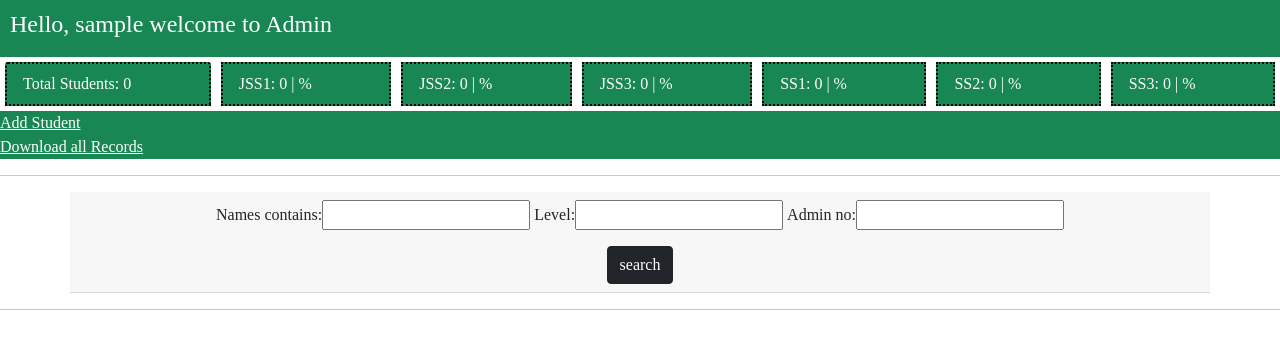
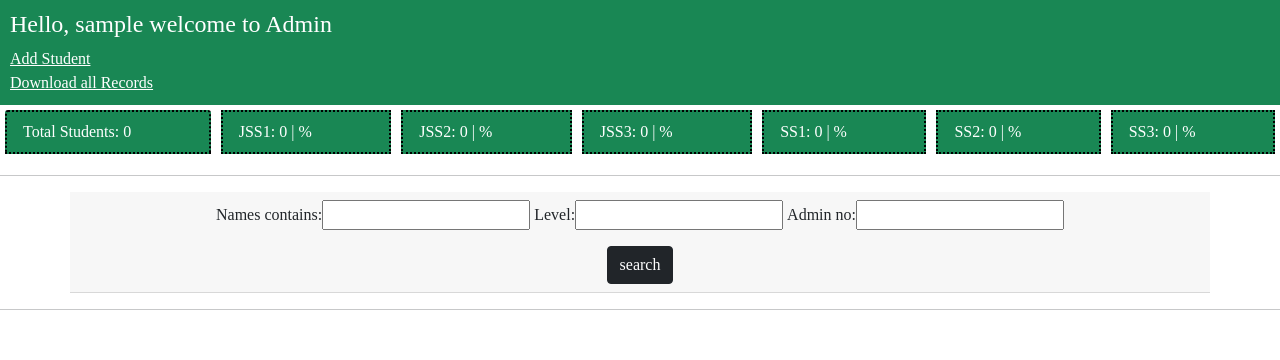
Before and after one commit to Ahmed-Dauda/adminsms, a Django app: page / in a window 1280 px wide. Shown: the top 360 px of the page. Run offline with Django 3.2, Linux system fonts and the light colour scheme; the visitor is signed in with stand-in values (Sample User, id 1); data that the repository does not hold is empty; some libraries are stand-ins or nearby versions.

Commit message:
Added files and changes required for deployment to heroku

```diff
--- a/studentsms/templates/studentsms/index.html
+++ b/studentsms/templates/studentsms/index.html
@@ -34,6 +34,7 @@
     }
     .welcome{
         padding: 10px;
+        width: 100%;
     }
     th{
         padding: 10px;
@@ -42,6 +43,9 @@
 </style>
 <div class = 'welcome bg-success text-white'>
 <h4>Hello, {{user.username}} welcome to Admin</h4>
+<a class="text-white " href="{% url 'studentsms:add' %}">Add Student</a><br>
+<a  class="text-white " href="{% url 'studentsms:pdf_all' %}">Download all Records</a>
+
 </div>
 
 <div class="re text-white">
@@ -55,11 +59,6 @@
         <div class="bg-success card-header">SS3: {{ss3}} | {{ss3|div:counter|mul:100|floatformat}}% </div>
         <!-- <div class="bg-success card-header">ff{{t|div:counter|mul:100}}</div> -->
 
-</div>
-
-<div class="menu bg-success">
-    <a class="text-white " href="{% url 'studentsms:add' %}">Add Student</a><br>
-    <a  class="text-white " href="{% url 'studentsms:pdf_all' %}">Download all Records</a>
 </div>
 
 <hr>
```
